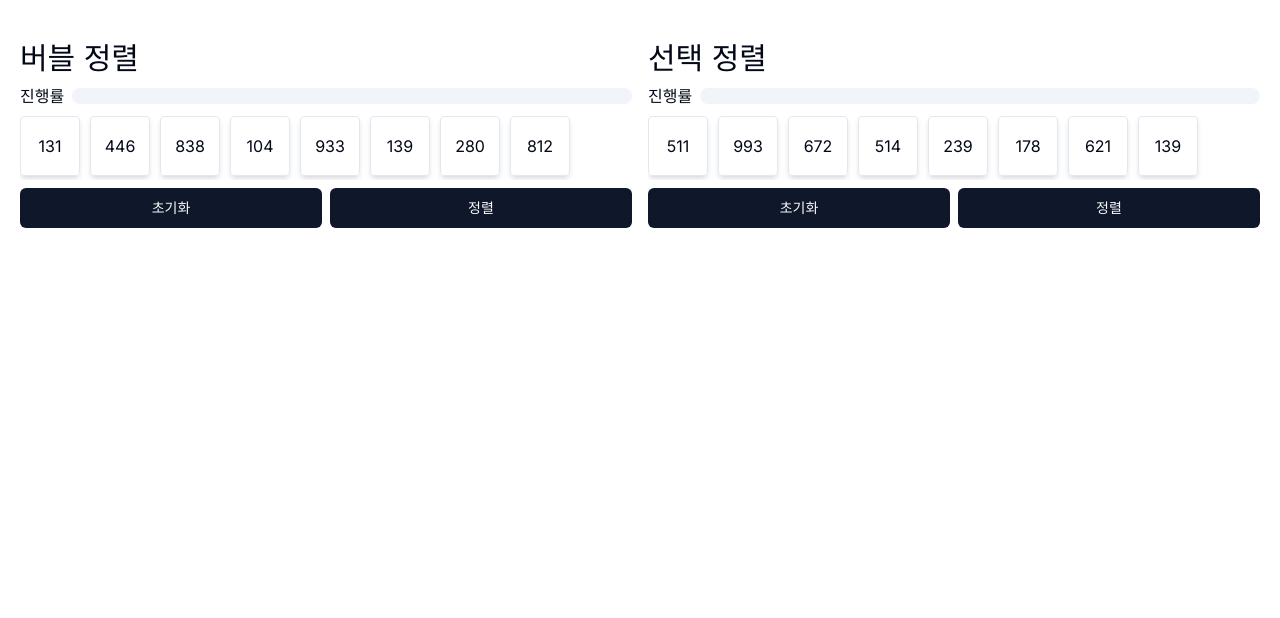
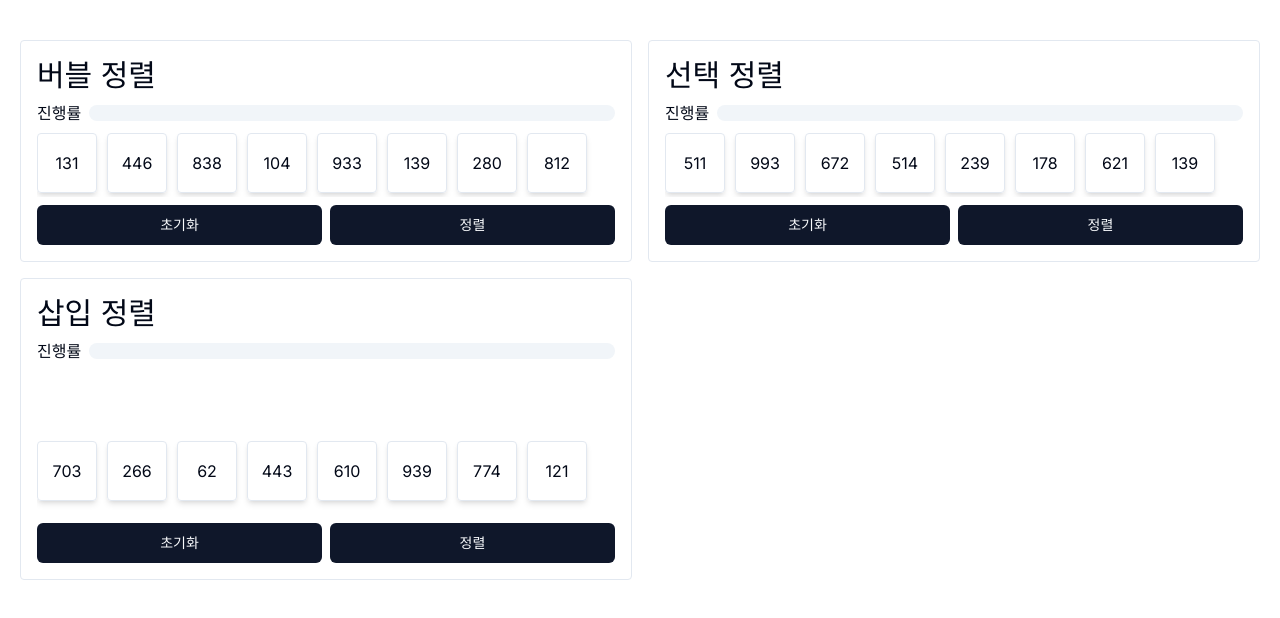
Before and after one commit to bushViper89/algorithms, a Next.js app: page /content/sort in a window 1280 px wide. Shown: the top 618 px of the page. Built offline with nearby package versions, Linux system fonts and the light colour scheme.

Commit message:
develop insertion sort

```diff
--- a/src/app/content/sort/page.tsx
+++ b/src/app/content/sort/page.tsx
@@ -1,16 +1,22 @@
 import BubbleSort from "@/components/sort/BubbleSort";
+import InsertionSort from "@/components/sort/InsertionSort";
 import SelectionSort from "@/components/sort/SelectionSort";
 
 export default function Page() {
   return (
     <div className="grid gap-4 py-10 lg:grid-cols-2">
-      <div className="grid gap-2">
+      <div className="grid gap-2 border rounded p-4">
         <h1 className="text-3xl">버블 정렬</h1>
         <BubbleSort count={8} />
       </div>
-      <div className="grid gap-2">
+      <div className="grid gap-2 border rounded p-4">
         <h1 className="text-3xl">선택 정렬</h1>
         <SelectionSort count={8} />
+      </div>
+
+      <div className="grid gap-2 border rounded p-4">
+        <h1 className="text-3xl">삽입 정렬</h1>
+        <InsertionSort count={8} />
       </div>
     </div>
   );
--- /dev/null
+++ b/src/components/sort/InsertionSort.tsx
@@ -0,0 +1,223 @@
+"use client";
+
+import { useCallback, useEffect, useMemo, useRef, useState } from "react";
+import { itemOptions } from "@/app/constant/sort";
+import { delay } from "@/lib/utils";
+import { Button } from "@/components/ui/button";
+import { Progress } from "@/components/ui/progress";
+import SortItem from "@/components/sort/SortItem";
+import { Target } from "lucide-react";
+
+interface Props {
+  count: number;
+}
+
+type Container = HTMLDivElement | null;
+type List = { key: number; value: number }[];
+type Target = HTMLDivElement | null | undefined;
+
+const InsertionSort = ({ count }: Props) => {
+  const containerRef = useRef<Container>(null);
+  const [list, setList] = useState<List>([]);
+  const [isComplete, setIsComplte] = useState<boolean>(false);
+  const [isPending, setIsPending] = useState<boolean>(false);
+  const [progress, setProgress] = useState<number>(0);
+
+  const itemOpt = useMemo(
+    () => ({
+      ...itemOptions,
+      id: "insertion-item-",
+    }),
+    []
+  );
+
+  const initialize = useCallback(() => {
+    setIsComplte(false);
+    setProgress(0);
+
+    const blankTarget = document.getElementById(`${itemOpt.id}blank`);
+    if (blankTarget) {
+      blankTarget.style.top = "0";
+      blankTarget.style.left = "0";
+    }
+
+    const arr = new Array(count).fill(null).map((_, idx) => {
+      if (list.length) {
+        const el = document.getElementById(`${itemOpt.id}${idx}`);
+
+        if (el) {
+          el.classList.remove(...itemOpt.class.complete);
+          el.style.width = itemOpt.width;
+          el.style.left = `calc(${itemOpt.width} * ${idx} + ${itemOpt.gap} * ${idx})`;
+        }
+      }
+
+      return {
+        key: idx,
+        value: Math.floor(Math.random() * 1000),
+      };
+    });
+
+    setList(arr);
+  }, [count, itemOpt, list]);
+
+  const lastChange = useCallback(
+    async (target: Target, changeTaget: Target) => {
+      if (target && changeTaget) {
+        [target.style.left, changeTaget.style.left] = [
+          changeTaget.style.left,
+          target.style.left,
+        ];
+        await delay(itemOpt.delay);
+        [target.style.top, changeTaget.style.top] = [
+          changeTaget.style.top,
+          target.style.top,
+        ];
+        await delay(itemOpt.delay);
+        target.classList.remove(...itemOpt.class.compare);
+        target.classList.add(...itemOpt.class.complete);
+      }
+    },
+    [itemOpt]
+  );
+
+  const sortInsertion = useCallback(
+    async (arr: List) => {
+      setIsPending(true);
+
+      const container: Container = containerRef.current;
+      const lastIndex = arr.length - 1;
+      const blankTarget: Target = container?.querySelector(
+        `#${itemOpt.id}blank`
+      );
+
+      container
+        ?.querySelector(`#${itemOpt.id}0`)
+        ?.classList.add(...itemOpt.class.complete);
+
+      await delay(itemOpt.delay);
+
+      setProgress((1 / (lastIndex + 1)) * 100);
+
+      for (let pointer = 1; pointer <= lastIndex; pointer++) {
+        const maxIndex = pointer - 1;
+        let curIndex = pointer;
+
+        const curTarget: Target = container?.querySelector(
+          `#${itemOpt.id}${arr[curIndex].key}`
+        );
+
+        if (blankTarget && curTarget) {
+          [blankTarget.style.top, curTarget.style.top] = [
+            curTarget.style.top,
+            blankTarget.style.top,
+          ];
+          await delay(itemOpt.delay);
+          [blankTarget.style.left, curTarget.style.left] = [
+            curTarget.style.left,
+            "0",
+          ];
+          await delay(itemOpt.delay);
+          curTarget.classList.add(...itemOpt.class.compare);
+          await delay(itemOpt.delay);
+
+          for (let compare = maxIndex; compare >= 0; compare--) {
+            const compareTarget: Target = container?.querySelector(
+              `#${itemOpt.id}${arr[compare].key}`
+            );
+
+            if (compareTarget) {
+              compareTarget.classList.add(...itemOpt.class.compare);
+              await delay(itemOpt.delay * 2);
+
+              if (arr[compare].value > arr[curIndex].value) {
+                [blankTarget.style.left, compareTarget.style.left] = [
+                  compareTarget.style.left,
+                  blankTarget.style.left,
+                ];
+                await delay(itemOpt.delay / 2);
+                compareTarget.classList.remove(...itemOpt.class.compare);
+                await delay(itemOpt.delay);
+
+                [arr[compare], arr[curIndex]] = [arr[curIndex], arr[compare]];
+                curIndex = compare;
+
+                if (compare === 0) {
+                  await lastChange(curTarget, blankTarget);
+                  compareTarget.classList.remove(...itemOpt.class.compare);
+                  await delay(itemOpt.delay);
+                }
+                continue;
+              }
+
+              await lastChange(curTarget, blankTarget);
+              compareTarget.classList.remove(...itemOpt.class.compare);
+              await delay(itemOpt.delay);
+              break;
+            }
+          }
+        }
+
+        setProgress(((pointer + 1) / (lastIndex + 1)) * 100);
+      }
+
+      setIsComplte(true);
+      setIsPending(false);
+    },
+    [itemOpt, lastChange]
+  );
+
+  useEffect(() => {
+    initialize();
+  }, []);
+
+  return (
+    <div className="grid gap-2 w-full">
+      <div className="flex items-center gap-2">
+        <div>진행률</div>
+        <div className="grow">
+          <Progress value={progress} />
+        </div>
+      </div>
+
+      <div className="w-full overflow-y-auto">
+        <div ref={containerRef} className="relative select-none w-full h-36">
+          <SortItem
+            id={`${itemOpt.id}blank`}
+            style={{ width: itemOpt.width, top: 0, left: 0 }}
+            className="border-0 shadow-none"
+          />
+          {list?.map((obj, idx) => {
+            return (
+              <SortItem
+                id={`${itemOpt.id}${obj.key}`}
+                key={`${itemOpt.id}${obj.key}`}
+                style={{
+                  width: itemOpt.width,
+                  top: `calc(${itemOpt.width} + ${itemOpt.gap})`,
+                  left: `calc(${itemOpt.width} * ${idx} + ${itemOpt.gap} * ${idx})`,
+                }}
+              >
+                {obj.value}
+              </SortItem>
+            );
+          })}
+        </div>
+      </div>
+
+      <div className="grid grid-cols-2 gap-2">
+        <Button disabled={isPending} onClick={initialize}>
+          초기화
+        </Button>
+        <Button
+          disabled={isPending || isComplete}
+          onClick={() => sortInsertion([...list])}
+        >
+          정렬
+        </Button>
+      </div>
+    </div>
+  );
+};
+
+export default InsertionSort;
```
